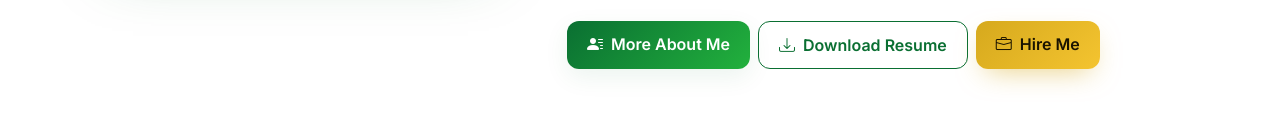
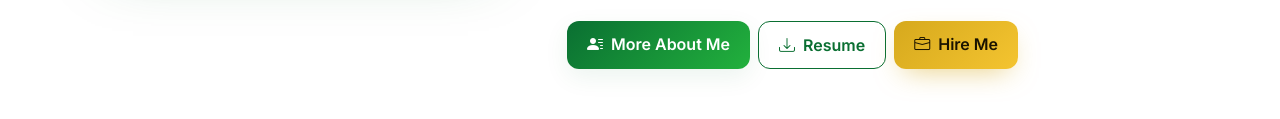
Before and after one commit to cseshahriar/shahriar-portfolio-html, a plain HTML site: page index.html in a window 1280 px wide. Shown: the part 1874-1993 px from the top of the page. Drawn offline with nearby package versions, Linux system fonts and the light colour scheme.

Commit message:
Text change

```diff
--- a/index.html
+++ b/index.html
@@ -152,7 +152,9 @@
           </div>
           <div class="mt-4 d-flex flex-wrap gap-2">
             <a href="about.html" class="btn btn-primary-green"><i class="bi bi-person-lines-fill me-2"></i>More About Me</a>
-            <a href="./assets/Shahriar_Hosen_python_developer.pdf" class="btn btn-outline-green"><i class="bi bi-download me-2"></i>Download Resume</a>
+            <a href="./assets/Shahriar_Hosen_python_developer.pdf" class="btn btn-outline-green" target="_blank">
+              <i class="bi bi-download me-2"></i>Resume
+            </a>
             <a href="contact.html" class="btn btn-gold"><i class="bi bi-briefcase me-2"></i>Hire Me</a>
           </div>
         </div>
@@ -433,7 +435,9 @@
             <div class="d-flex flex-wrap gap-2 mt-4">
               <a href="contact.html" class="btn btn-gold"><i class="bi bi-briefcase me-2"></i>Hire Me Full-Time</a>
               <a href="projects.html" class="btn btn-outline-green"><i class="bi bi-folder2-open me-2"></i>See Portfolio</a>
-              <a href="./assets/Shahriar_Hosen_python_developer.pdf" class="btn btn-ghost"><i class="bi bi-file-earmark-pdf me-2"></i>Download Resume</a>
+              <a href="./assets/Shahriar_Hosen_python_developer.pdf" class="btn btn-ghost" target="_blank">
+                <i class="bi bi-file-earmark-pdf me-2"></i>Resume
+              </a>
             </div>
           </div>
           <div class="col-lg-5">
```
